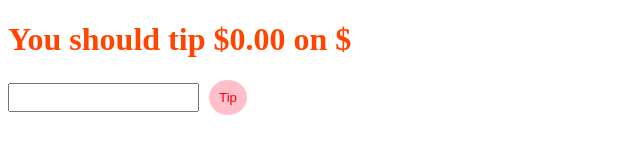
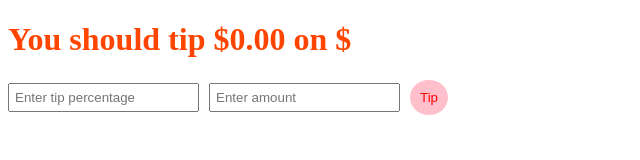
Before and after one commit to bcheema007/js-tip-calculator, a plain HTML site: page index.html in a window 1280 px wide. Both pictures are taken after a click on the button "Tip". Shown: the whole page, without its empty margins (0-640 px from the left). Drawn offline with Linux system fonts and the light colour scheme.

Commit message:
Added Changes

```diff
--- a/app.js
+++ b/app.js
@@ -1,8 +1,15 @@
 const h1 = document.createElement('h1'); //output the tip amount
 document.body.appendChild(h1);
 
+const percentInput = document.createElement('input');
+percentInput.setAttribute('type', 'number');
+percentInput.setAttribute('placeholder', 'Enter tip percentage');
+document.body.appendChild(percentInput);
+
 const input = document.createElement('input');
 input.setAttribute('type', 'number');
+input.setAttribute('placeholder', 'Enter amount');
+input.id = "amount";
 document.body.appendChild(input);
 
 const btn = document.createElement('button');
@@ -12,7 +19,8 @@ document.body.appendChild(btn);
 btn.addEventListener('click', getTipAmount);
 
 function getTipAmount() {
-    let cost = (input.value * 0.15).toFixed(2); //round to two decimal places
+    let cost = (input.value * (percentInput.value / 100)).toFixed(2); //round to two decimal places
     h1.innerHTML = `You should tip $${cost} on $${input.value}`;
     input.value = "";
+    percentInput.value = "";
 }
--- a/style.css
+++ b/style.css
@@ -11,6 +11,10 @@ input {
     padding: 5px;
 }
 
+#amount {
+    margin-left: 10px;
+}
+
 h1 {
     font-size: 2rem;
     color: orangered;
```
